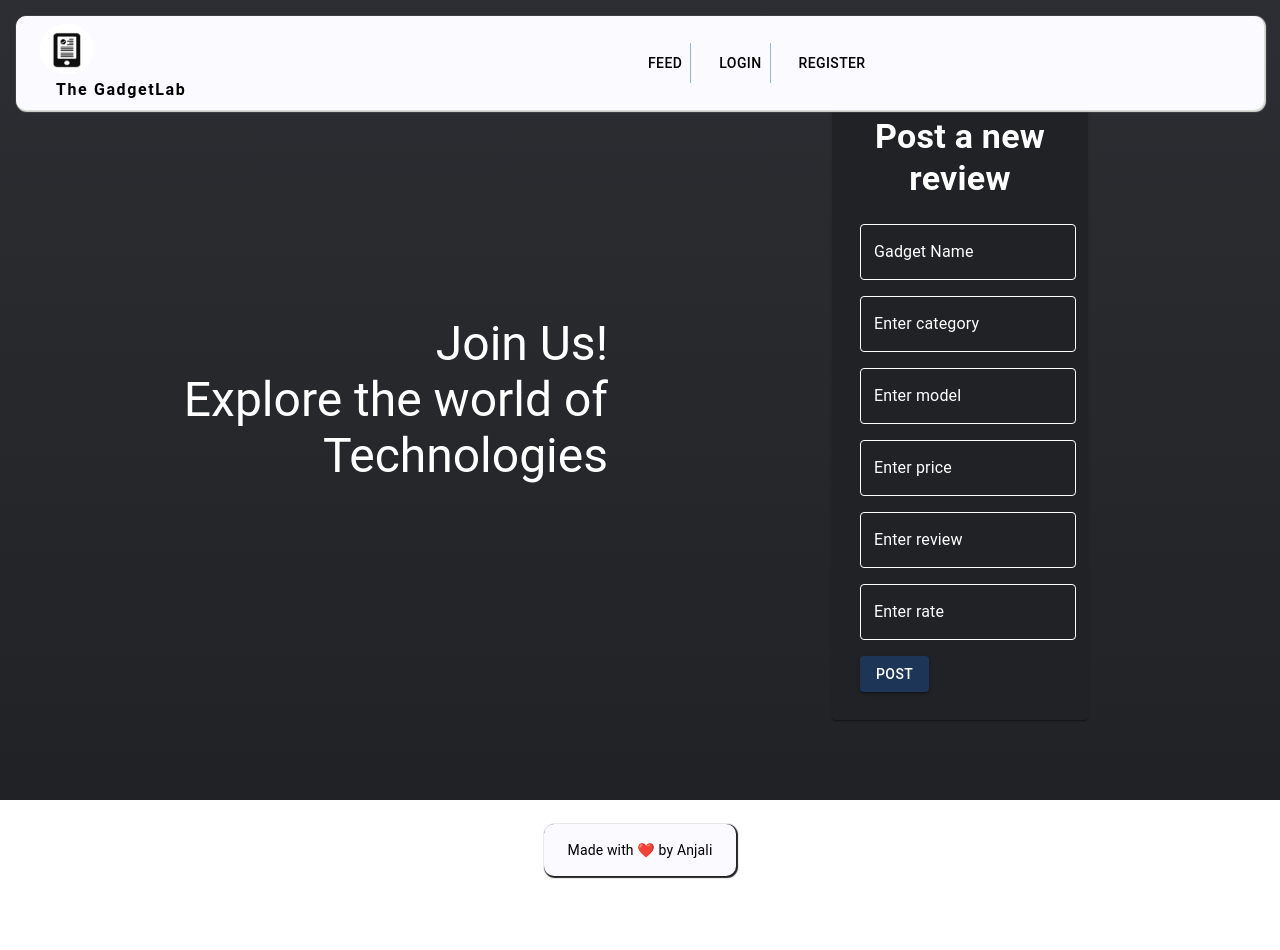
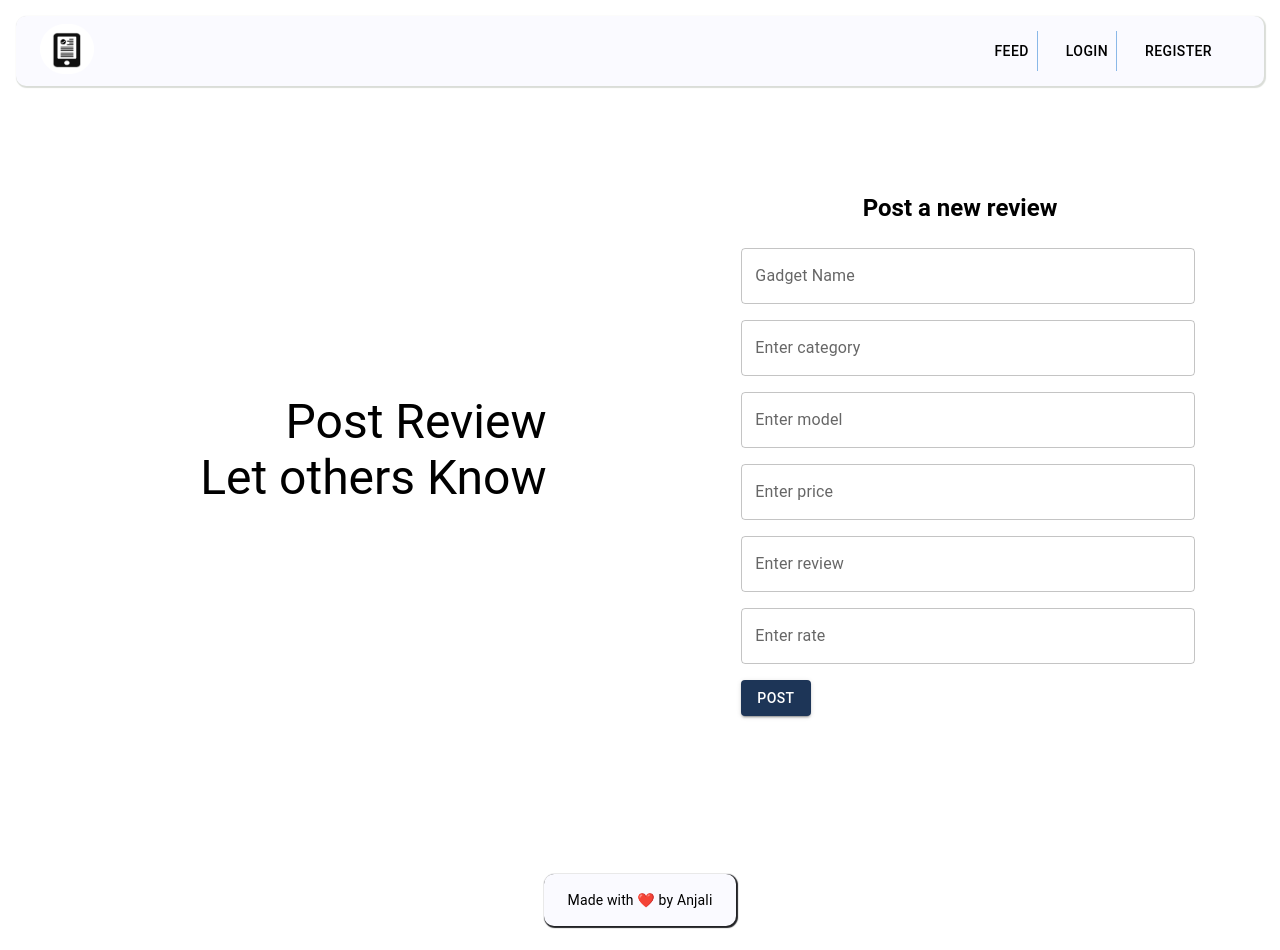
Before and after one commit to Anjali2201/The-GadgetLab, a React (Create React App) app: page /newreview in a window 1280 px wide. Before the commit the page ends 900 px from the top, so only its background shows below. Built offline with nearby package versions, Linux system fonts and the light colour scheme.

Commit message:
Responsive

```diff
--- a/src/Components/Feed/feed.jsx
+++ b/src/Components/Feed/feed.jsx
@@ -39,8 +39,6 @@ const Feedpage = () => {
         xs={12}
         sx={{
           justifyContent: "center",
-          p: 10,
-          // backgroundColor: "#EEF0F2",
           height: "auto",
         }}
       >
@@ -51,16 +49,17 @@ const Feedpage = () => {
           xs={12}
           sx={{
             display: "flex",
-            justifyContent: "space-between",
+            justifyContent: "center",
             alignItems: "center",
             height: "auto",
-            py: 5,
+            mt: "150px",
+            mb: "50px",
           }}
         >
           <Typography variant="h4" sx={{ fontWeight: "bold" }}>
             All Reviews
           </Typography>
-          <ChipsArray />
+          {/* <ChipsArray /> */}
         </Grid>
 
         {/* ------------------------------Left Bar---------------------------------- */}
@@ -73,19 +72,19 @@ const Feedpage = () => {
             borderRadius: "10px",
             alignItems: "center",
             justifyContent: "center",
-            // border: "1px solid black",
           }}
         >
           <Link href="/newreview" underline="none" color="inherit">
             <Button
               sx={{
                 color: "black",
-                boxShadow: "none",
-                fontSize: "20px",
+                fontSize: "15px",
                 fontWeight: "bold",
                 backgroundColor: "#F9A826",
                 borderRadius: "10px",
                 padding: "10px 20px",
+                ml: "25%",
+                mb: "10%",
                 "&:hover": {
                   border: "1px solid black",
                 },
@@ -98,8 +97,8 @@ const Feedpage = () => {
         {/* ------------------------------Right bar---------------------------------- */}
         <Grid
           item
-          xs={12}
-          sm={12}
+          xs={11}
+          sm={11}
           md={10}
           sx={{
             height: "auto",
@@ -111,15 +110,24 @@ const Feedpage = () => {
             justifyContent: "center",
             backgroundColor: "#EEF0F2",
             alignItems: "center",
-            p: 5,
             // border: "1px solid black",
           }}
         >
           {post.map((post) => (
-            <Grid item sx={{}}>
+            <Grid
+              item
+              sx={{
+                m: 2,
+              }}
+            >
               <Card
                 sx={{
-                  width: "400px",
+                  width: {
+                    xs: "auto",
+                    sm: "auto",
+                    md: "300px",
+                    lg: "400px",
+                  },
                   height: "auto",
                   p: 2,
                   alignItems: "center",
--- a/src/Components/Feed/postreview.jsx
+++ b/src/Components/Feed/postreview.jsx
@@ -30,9 +30,6 @@ const style = {
 };
 
 const textfield = {
-  "& .MuiOutlinedInput-root .MuiOutlinedInput-notchedOutline": {
-    borderColor: "white",
-  },
   m: 1,
 };
 
@@ -102,51 +99,61 @@ function Postreview() {
   };
 
   return (
-    <div style={{ height: "100vh" }}>
-      <Grid container xs={12}>
+    // <div style={{ height: "100vh" }}>
+    <Grid
+      container
+      xs={12}
+      sx={{
+        mt: "50px",
+        height: "auto",
+        justifyContent: "center",
+        alignItems: "center",
+      }}
+    >
       <Grid
         item
         xs={6}
         sx={{
-            display: "flex",
+          display: {
+            xs: "none",
+            sm: "none",
+            md: "none",
+            lg: "flex",
+          },
           justifyContent: "center",
           alignItems: "center",
-            backgroundImage: "linear-gradient(#2d2e33, #212225)",
+          backgroundColor: "#ffffff",
           height: "100vh",
           p: 4,
         }}
       >
-          <Typography
-            variant="h3"
-            style={{ color: "white", textAlign: "right" }}
-          >
-            Join Us! <br />
-            Explore the world of Technologies <br />
+        <Typography variant="h3" style={{ color: "black", textAlign: "right" }}>
+          Post Review
+          <br />
+          Let others Know <br />
         </Typography>
       </Grid>
+
+      {/* ------------------------------------ */}
       <Grid
         item
-          xs={6}
+        xs={12}
+        sm={12}
+        md={12}
+        lg={5}
         sx={{
           display: "flex",
           justifyContent: "center",
           alignItems: "center",
-            backgroundImage: "linear-gradient(#2d2e33, #212225)",
+          backgroundColor: "#ffffff",
+          p: 5,
         }}
       >
-          <Paper
-            style={{
-              padding: 20,
-              margin: "10px",
-              height: "auto",
-              width: "40%",
-              backgroundColor: "#212225",
-            }}
-          >
+        <Grid item>
           <Typography
-              variant="h4"
+            variant="h5"
             sx={{
-                color: "white",
+              color: "black",
               fontWeight: "bold",
               textAlign: "center",
               m: 2,
@@ -159,22 +166,15 @@ function Postreview() {
               type="text"
               name="gadgetname"
               fullWidth
-                label={
-                  <Typography style={{ color: "white" }}>
-                    Gadget Name
-                  </Typography>
-                }
               sx={textfield}
+              label="Gadget Name"
+              placeholder="Enter Gadget name"
             />
             <TextField
               type="text"
               name="category"
               fullWidth
-                label={
-                  <Typography style={{ color: "white" }}>
-                    Enter category
-                  </Typography>
-                }
+              label="Enter category"
               placeholder="Enter category"
               sx={textfield}
             />
@@ -182,11 +182,7 @@ function Postreview() {
               type="text"
               name="model"
               fullWidth
-                label={
-                  <Typography style={{ color: "white" }}>
-                    Enter model
-                  </Typography>
-                }
+              label="Enter model"
               placeholder="Enter model"
               sx={textfield}
             />
@@ -195,11 +191,7 @@ function Postreview() {
               type="text"
               name="price"
               fullWidth
-                label={
-                  <Typography style={{ color: "white" }}>
-                    Enter price
-                  </Typography>
-                }
+              label="Enter price"
               placeholder="Enter link"
               sx={textfield}
             />
@@ -207,11 +199,7 @@ function Postreview() {
               type="text"
               name="review"
               fullWidth
-                label={
-                  <Typography style={{ color: "white" }}>
-                    Enter review
-                  </Typography>
-                }
+              label="Enter review"
               placeholder="Enter review"
               sx={textfield}
             />
@@ -219,9 +207,7 @@ function Postreview() {
               type="text"
               name="rate"
               fullWidth
-                label={
-                  <Typography style={{ color: "white" }}>Enter rate</Typography>
-                }
+              label="Enter rate"
               placeholder="Enter rate"
               sx={textfield}
             />
@@ -234,8 +220,9 @@ function Postreview() {
               Post
             </Button>
           </form>
-          </Paper>
         </Grid>
+      </Grid>
+
       <Modal
         open={open}
         onClose={handleClose}
@@ -260,7 +247,7 @@ function Postreview() {
         </Box>
       </Modal>
     </Grid>
-    </div>
+    // </div>
   );
 }
 
--- a/src/Components/Home/LandingPage.jsx
+++ b/src/Components/Home/LandingPage.jsx
@@ -2,6 +2,7 @@ import React from "react";
 import { Grid, Typography } from "@mui/material";
 import Button from "@mui/material/Button";
 import gif from "../Assets/gif.gif";
+import { Link } from "react-router-dom";
 const LandingPage = () => {
   return (
     <div>
@@ -42,6 +43,7 @@ const LandingPage = () => {
             comparisons, and recommendations."
           </Typography>
 
+          <Link to="/feed" style={{ textDecoration: "none" }}>
             <Button
               sx={{
                 mt: "20px",
@@ -52,10 +54,16 @@ const LandingPage = () => {
                 letterSpacing: "0.1rem",
                 borderRadius: "10px",
                 padding: "10px 20px",
+                "&:hover": {
+                  backgroundColor: "#fff",
+                  color: "black",
+                  border: "1px solid #F9A826",
+                },
               }}
             >
               Explore
             </Button>
+          </Link>
         </Grid>
 
         <Grid
--- a/src/Components/Navbar.jsx
+++ b/src/Components/Navbar.jsx
@@ -109,16 +109,6 @@ export default function Appbar(props) {
           </Link>
         ))}
       </List>
-      {/* <FormControlLabel
-        sx={{
-          m: 2,
-          bottom: 0,
-          position: "absolute",
-          left: "50%",
-          transform: "translateX(-50%)",
-        }}
-        control={<MaterialUISwitch sx={{ m: 1 }} defaultChecked />}
-      /> */}
     </Box>
   );
 
@@ -186,33 +176,44 @@ export default function Appbar(props) {
             container
             sx={{
               alignItems: "center",
-              justifyContent: "left",
-              display: { xs: "none", sm: "none", md: "block" },
+              justifyContent: "space-between",
+              display: { xs: "none", sm: "none", md: "flex" },
             }}
           >
-            <img src={logo} alt="logo" style={{ height: "50px" }} />
-            <Link to="/" style={{ textDecoration: "none", color: "black" }}>
-              <Typography
-                sx={{
-                  fontSize: "1rem",
-                  fontWeight: "bold",
-                  letterSpacing: "0.1rem",
-                  ml: 2,
-                  color: "black",
-                  display: {
-                    xs: "none",
-                    sm: "none",
-                    md: "block",
-                    lg: "block",
-                  },
-                }}
-              >
-                The GadgetLab
-              </Typography>
-            </Link>
+            <>
+              <Link to="/" style={{ textDecoration: "none", color: "black" }}>
+                <img src={logo} alt="logo" style={{ height: "50px" }} />
+              </Link>
+            </>
+
+            {!token ? (
+              <ButtonGroup variant="text">
+                {buttons.map((button) => (
+                  <Link
+                    to={`/${button.toLowerCase()}`}
+                    style={{ textDecoration: "none", color: "black" }}
+                  >
+                    <Button sx={btn}>{button}</Button>
+                  </Link>
+                ))}
+              </ButtonGroup>
+            ) : (
+              <ButtonGroup variant="text">
+                <Link
+                  to="/feed"
+                  style={{ textDecoration: "none", color: "black" }}
+                >
+                  <Button sx={btn}>Feed</Button>
+                </Link>
+                <Button sx={btn} onClick={logout}>
+                  Logout
+                </Button>
+                <Button sx={btn}>{username}</Button>
+              </ButtonGroup>
+            )}
           </Grid>
 
-          <Grid
+          {/* <Grid
             container
             sx={{
               justifyContent: "flex-end",
@@ -244,7 +245,7 @@ export default function Appbar(props) {
                 <Button sx={btn}>{username}</Button>
               </ButtonGroup>
             )}
-          </Grid>
+          </Grid> */}
           <Box component="nav">
             <Drawer
               container={container}
--- a/src/Components/login.jsx
+++ b/src/Components/login.jsx
@@ -42,7 +42,7 @@ const textfield = {
 };
 const btn = {
   height: 70,
-  width: 190,
+  width: "auto",
   margin: "5px",
   border: "none",
   fontSize: 12,
@@ -141,15 +141,29 @@ class Signin extends Component {
   render() {
     const { email, password } = this.state;
     return (
-      <Grid container xs={12}>
+      <Grid
+        container
+        xs={12}
+        sx={{
+          height: "100vh",
+          justifyContent: "center",
+          alignItems: "center",
+        }}
+      >
+        {/* ----------- left grid---------------- */}
         <Grid
           item
-          xs={6}
+          xs={5}
           sx={{
-            display: "flex",
+            display: {
+              xs: "none",
+              sm: "none",
+              md: "none",
+              lg: "flex",
+            },
             justifyContent: "center",
             alignItems: "center",
-            backgroundColor: "#EEF0F2",
+            backgroundColor: "#ffffff",
             height: "100vh",
             p: 4,
           }}
@@ -162,25 +176,24 @@ class Signin extends Component {
             Explore the world of Technologies <br />
           </Typography>
         </Grid>
+
+        {/* ------------------------------------------------ */}
+
         <Grid
           item
-          xs={6}
+          xs={12}
+          sm={12}
+          md={12}
+          lg={5}
           sx={{
             display: "flex",
             justifyContent: "center",
             alignItems: "center",
-            backgroundColor: "#EEF0F2",
+            backgroundColor: "#ffffff",
+            p: 5,
           }}
         >
-          <Paper
-            style={{
-              padding: 50,
-              margin: "10px",
-              height: "70%",
-              width: "70%",
-              borderRadius: "10px",
-            }}
-          >
+          <Grid item>
             <Typography
               variant="h4"
               sx={{
@@ -250,12 +263,12 @@ class Signin extends Component {
               </Button>
               <Link
                 style={{ textDecoration: "None", color: "black" }}
-                href={`/signup`}
+                href="/register"
               >
                 <Button sx={btn}>New User? Sign Up</Button>
               </Link>
             </ButtonGroup>
-          </Paper>
+          </Grid>
         </Grid>
 
         <Modal
--- a/src/Components/signup.jsx
+++ b/src/Components/signup.jsx
@@ -99,47 +99,55 @@ function Signup() {
   };
 
   return (
-    <div style={{ height: "100vh" }}>
-      <Grid container xs={12}>
+    <Grid
+      container
+      xs={12}
+      sx={{
+        height: "100vh",
+        justifyContent: "center",
+        alignItems: "center",
+      }}
+    >
+      {/* -------------------------left grid------------------- */}
       <Grid
         item
-          xs={6}
+        xs={5}
+        sx={{
+          display: {
+            xs: "none",
+            sm: "none",
+            md: "none",
+            lg: "flex",
+          },
+          justifyContent: "center",
+          alignItems: "center",
+          backgroundColor: "#ffffff",
+          height: "100vh",
+          p: 4,
+        }}
+      >
+        <Typography variant="h3" style={{ color: "black", textAlign: "right" }}>
+          Join Us! <br />
+          Explore the world of Technologies <br />
+        </Typography>
+      </Grid>
+
+      {/* ------------------------------------------------------ */}
+      <Grid
+        item
+        xs={12}
+        sm={12}
+        md={12}
+        lg={5}
         sx={{
           display: "flex",
           justifyContent: "center",
           alignItems: "center",
-            backgroundColor: "#EEF0F2",
-            height: "100vh",
-            p: 4,
+          backgroundColor: "#ffffff",
+          p: 5,
         }}
       >
-          <Typography
-            variant="h3"
-            style={{ color: "black", textAlign: "right" }}
-          >
-            Join Us! <br />
-            Explore the world of Technologies <br />
-          </Typography>
-        </Grid>
-        <Grid
-          item
-          xs={6}
-          sx={{
-            display: "flex",
-            justifyContent: "center",
-            alignItems: "center",
-            backgroundColor: "#EEF0F2",
-          }}
-        >
-          <Paper
-            style={{
-              padding: 50,
-              margin: "50px",
-              height: "70%",
-              width: "70%",
-              borderRadius: 10,
-            }}
-          >
+        <Grid item>
           <Typography
             variant="h4"
             sx={{
@@ -202,13 +210,9 @@ function Signup() {
 
             <Button
               sx={{
-                  height: 70,
-                  width: 190,
-                  margin: "5px",
+                margin: "8px",
+                height: 50,
                 backgroundColor: "#F9A826",
-                  border: "none",
-                  fontSize: 15,
-                  color: "black",
                 "&:hover": {
                   border: "1px solid black",
                   backgroundColor: "#F9A826",
@@ -221,8 +225,9 @@ function Signup() {
               Sign up
             </Button>
           </form>
-          </Paper>
         </Grid>
+      </Grid>
+
       <Modal
         open={open}
         onClose={handleClose}
@@ -251,7 +256,6 @@ function Signup() {
         </Box>
       </Modal>
     </Grid>
-    </div>
   );
 }
 
```
Lines whose indentation alone changed are shown as unchanged.
